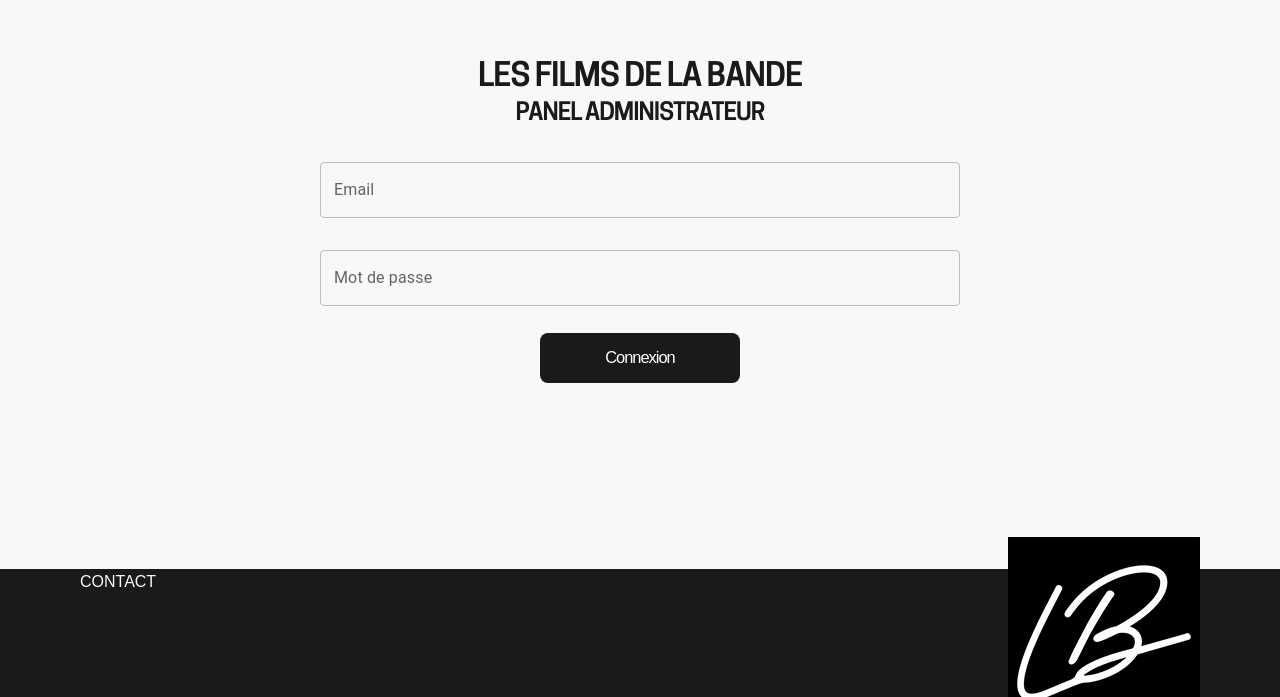
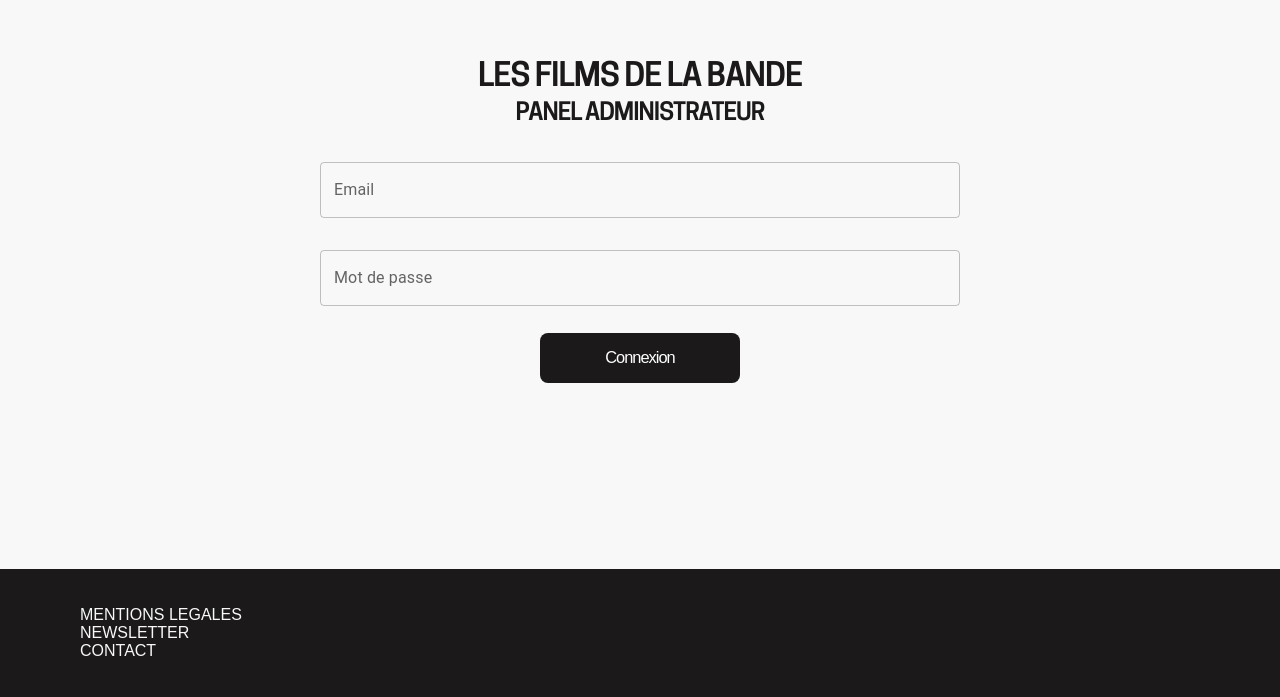
Before and after one commit to MatthiasTeks/Preprod_Client, a React (Create React App) app: page /admin in a window 1280 px wide. Shown: the part 103-800 px from the top of the page. Built offline with nearby package versions, Linux system fonts and the light colour scheme.

Commit message:
fix footer issue

```diff
--- a/src/components/Footer.js
+++ b/src/components/Footer.js
@@ -12,7 +12,7 @@ const Footer = (props) => {
                     <p onClick={() => props.setNewsletterOpen(!props.newsletterOpen)}>NEWSLETTER</p>
                     <p>CONTACT</p>
                 </div>
-                <img src={LogoMin} alt="Logo miniature of Les Films de la Bande"/>
+                {/*<img src={LogoMin} alt="Logo miniature of Les Films de la Bande"/>*/}
             </div>
         </div>
     )
```
